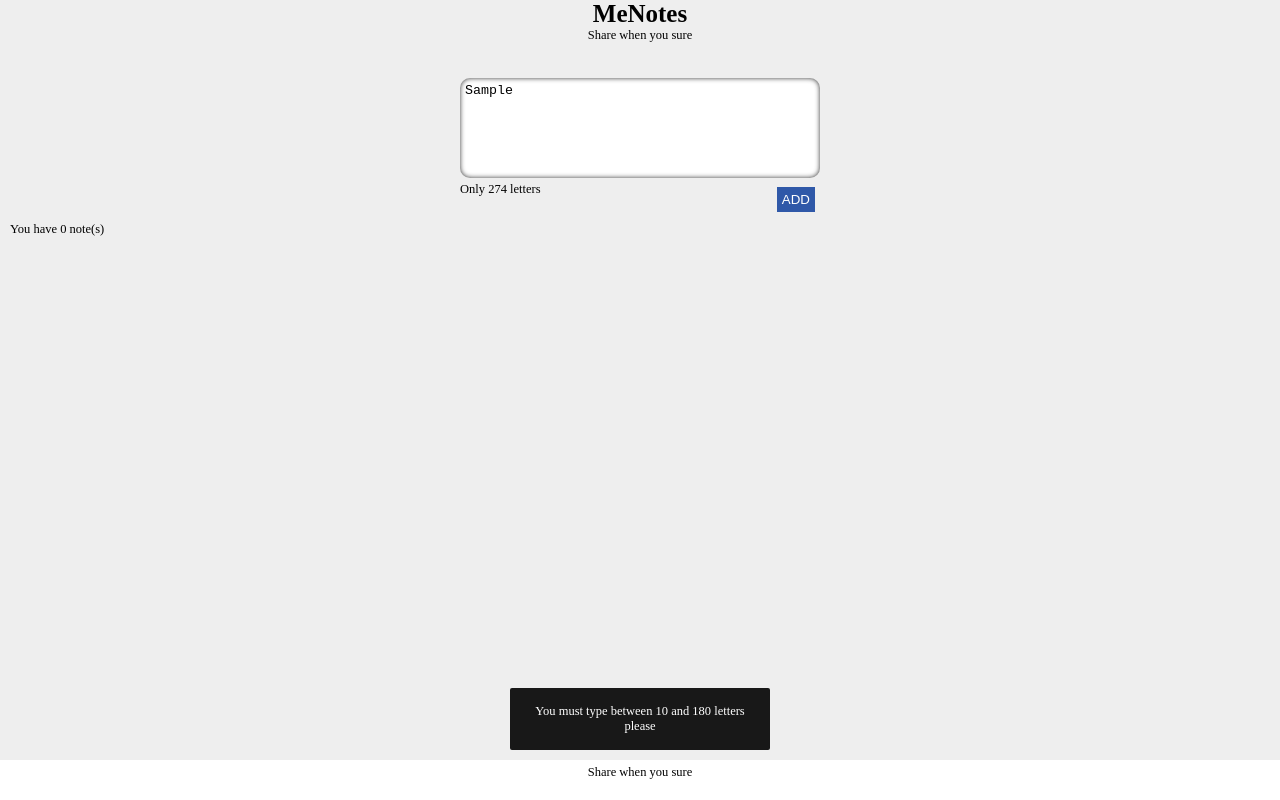
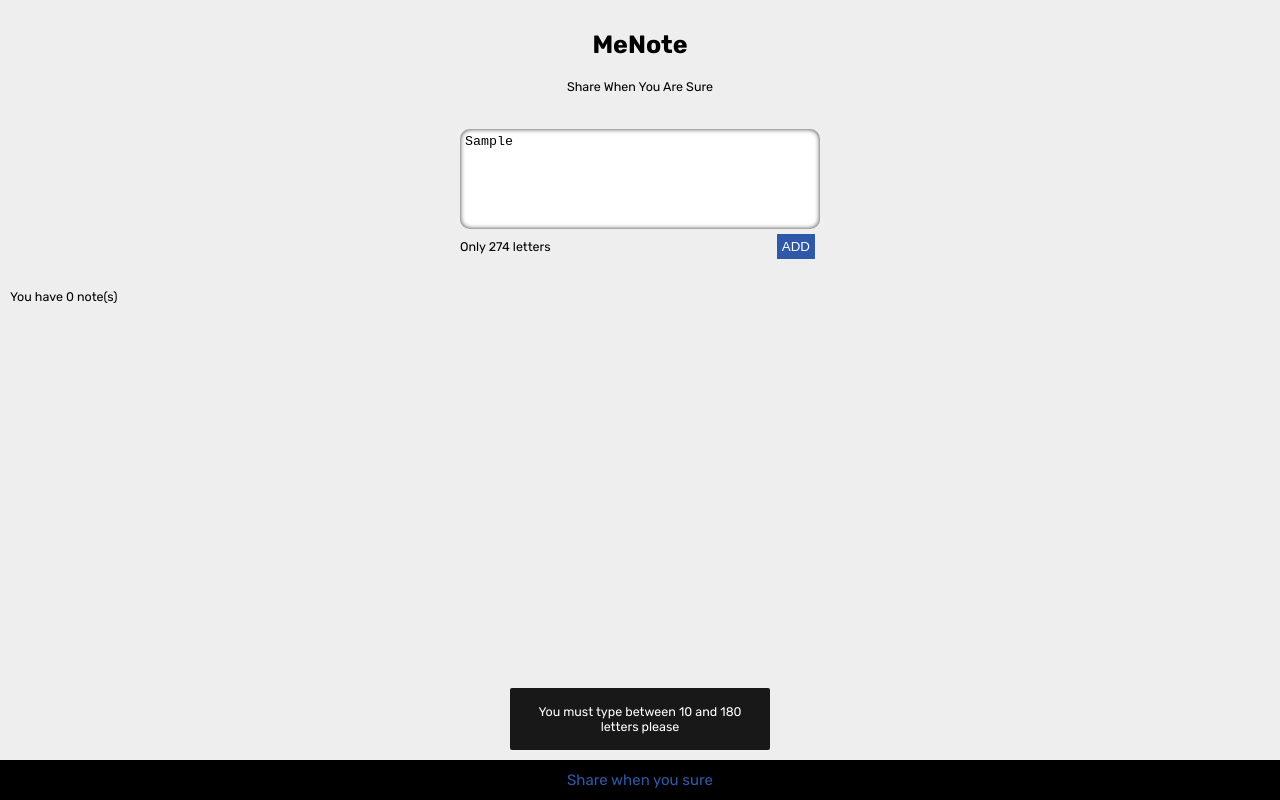
Before and after one commit to PW-learning/MeNotes, a plain HTML site: page menote/index.html in a window 1280 px wide. Both pictures are taken after typing "Sample" into the empty fields and a click on the button "ADD". Drawn offline with Linux system fonts and the light colour scheme.

Commit message:
different variables names propsal
I tried to give variables and elements a more clear names related to their purpose for the sake of readability and maintainability of this project

```diff
--- a/menote/css/style.css
+++ b/menote/css/style.css
@@ -1,25 +1,125 @@
 :root {
---pw-man: #2f58a8;
---pw-sub: #e71e26;
---pw-ttl:#333333;
---pw-txt: #424242;
---pw-bg: #eee;
---pw-wit:#fff;
+    --pw-main: #2f58a8;
+    --pw-sub: #e71e26;
+    --pw-title: #333333;
+    --pw-text: #424242;
+    --pw-grey-bg: #eee;
+    --pw-white-bg: #fff;
 }
-* {margin: 0;padding: 0;box-sizing: border-box;}
-html {background-color:var(--pw-man);font-size: 62.5%;}
-body {background-color:var(--pw-bg);font-size: 1.25em;min-height: 100vh;}
-header {text-align: center;}
-main {padding: 1rem;}
-.note {padding: 1rem;margin: 3em auto;background-color: var(--pw-wit);border-radius: 1rem;}
-.note p {padding: 5px;}
-.the-note {white-space: pre-wrap;}
-#write {max-width: 360px;margin: 2em auto;}
-#write textarea {width: 100%;height: 100px;resize: none;padding: 5px;box-shadow:inset 0 0 5px #333;border-radius: 1rem;border: none;}
-#count {}
-#add {float: right;}
-button {border-none:none;padding: .5rem;margin:.5rem;background-color: var(--pw-man);color:var(--pw-wit);border: none;}
-footer {background-color: var(--pw-wit);height:40px;position: fixed;bottom: 0;right: 0;left: 0;padding: 5px;text-align: center;}
-#toast {visibility: hidden;width: 260px;margin:auto;background: rgba(0,0,0,.9);color: #fff;text-align: center;border-radius: 2px;
-padding: 16px;position: fixed;z-index: 1;top:auto;right:0;bottom: 50px;left:0;}
-#toast.show {visibility: visible;}
+
+* {
+    margin: 0;
+    padding: 0;
+    box-sizing: border-box;
+}
+
+html {
+    background-color: var(--pw-main);
+    font-size: 62.5%;
+}
+
+body {
+    background-color: var(--pw-grey-bg);
+    font-size: 1.25em;
+    min-height: 100vh;
+    font-family: 'Rubik', sans-serif;
+}
+
+header {
+    text-align: center;
+    background-color: var(--pw-grey-bg);
+    padding: 1rem 0 0;
+}
+
+h1 {
+    padding: 2rem 0;
+}
+
+main {
+    padding: 1rem;
+}
+
+.note {
+    padding: 1rem;
+    margin: 3em auto;
+    background-color: var(--pw-white-bg);
+    border-radius: 1rem;
+}
+
+.note p {
+    padding: 5px;
+}
+
+.new-note {
+    white-space: pre-wrap;
+}
+
+#write {
+    max-width: 360px;
+    margin: 2em auto;
+}
+
+#write textarea {
+    display: block;
+    width: 100%;
+    height: 100px;
+    resize: none;
+    padding: 5px;
+    box-shadow: inset 0 0 5px #333;
+    border-radius: 1rem;
+    border: none;
+}
+
+.note-information {
+    display: flex;
+    justify-content: space-between;
+    align-items: center;
+}
+
+button {
+    border: none;
+    padding: .5rem;
+    margin: .5rem;
+    background-color: var(--pw-main);
+    color: var(--pw-white-bg);
+    border: none;
+}
+
+.slogan {
+    font-size: 1.5rem;
+    color: var(--pw-main);
+}
+
+footer {
+    background-color: black;
+    height: 40px;
+    position: fixed;
+    bottom: 0;
+    right: 0;
+    left: 0;
+    padding: 5px;
+    display: flex;
+    justify-content: center;
+    align-items: center;
+}
+
+#toast {
+    visibility: hidden;
+    width: 260px;
+    margin: auto;
+    background: rgba(0, 0, 0, .9);
+    color: #fff;
+    text-align: center;
+    border-radius: 2px;
+    padding: 16px;
+    position: fixed;
+    z-index: 1;
+    top: auto;
+    right: 0;
+    bottom: 50px;
+    left: 0;
+}
+
+#toast.show {
+    visibility: visible;
+}
--- a/menote/index.html
+++ b/menote/index.html
@@ -1,32 +1,45 @@
 <!DOCTYPE html>
 <html lang="en">
+
 <head>
     <meta charset="UTF-8">
     <meta http-equiv="X-UA-Compatible" content="IE=edge">
     <meta name="viewport" content="width=device-width, initial-scale=1.0">
-    <title>Document</title>
+    <!-- RUBIK font -->
+    <link rel="preconnect" href="https://fonts.googleapis.com">
+    <link rel="preconnect" href="https://fonts.gstatic.com" crossorigin>
+    <link href="https://fonts.googleapis.com/css2?family=Rubik:wght@400;500;700&display=swap" rel="stylesheet">
+    <title>MeNote</title>
     <link rel="stylesheet" href="css/style.css?v=0.001" />
+    <link rel="icon" href="./img/icons/tabIcon.png">
 </head>
+
 <body>
     <header>
-        <h1>MeNotes</h1>
-        <p>Share when you sure</p>
+        <h1>MeNote</h1>
+        <p>Share When You Are Sure</p>
     </header>
     <main>
         <div id="write">
             <textarea id="note" placeholder="Type your note here"></textarea>
-            <span id="count">Only 280 letters</span>
-            <button id="add">ADD</button>
+            <div class="note-information">
+                <span id="count">Only 280 letters</span>
+                <button id="add">ADD</button>
+            </div>
         </div>
         <div id="show">
             <p>You have <span id="nfn">0</span> note(s)</p>
         </div>
     </main>
     <footer>
-        <p>Share when you sure</p>
+        <p class="slogan">Share when you sure</p>
     </footer>
     <div id="toast">Toast Content</div>
+    <!-- toast library -->
     <script src="js/pwTools.js?v=0.001"></script>
-    <script src="js/app.js?v=0.001"></script>
+    <!-- our js -->
+    <script type="module" src="js/app.js?v=0.001"></script>
+    <!-- <script type="module" src="js/pwToast.js"></script> -->
 </body>
+
 </html>
--- a/menote/js/app.js
+++ b/menote/js/app.js
@@ -1,49 +1,62 @@
+// ignore the comments for now;
+// below is work in progress;
+
+// import { Toast } from "./pwToast.js"
+// let x = new Toast();
+// console.log(x);
+
+
 // Catch Elements
-let n = $id("note")
-let c = $id("count")
-let a = $id("add")
-let s = $id("show")
-let q = $id("nfn")
+let newNote = $id("note")
+let lettersCount = $id("count")
+let addButton = $id("add")
+let totalNotesCountDiv = $id("show")
+let totalNotesCount = $id("nfn");
+
 // Fixed values
-const mn = 10
-const mx = 280
+const minLettersCount = 10;
+const maxLettersCount = 280;
+
 // Check letters count in textarea
-n.addEventListener("input", () => {
-    let r = mx - n.value.length
-    c.textContent = `Only ${r} letters`
-    if(r < 25){
-        c.style.color = "#f70"
-        vibrate([100,50,100])
+newNote.addEventListener("input", () => {
+    let currentLettersCount = maxLettersCount - newNote.value.length
+    lettersCount.textContent = `Only ${currentLettersCount} letters`
+    if (currentLettersCount < 25) {
+        lettersCount.style.color = "#f70"
+        vibrate([100, 50, 100])
     }
     // TODO: red color when mor than 180
-})
+});
+
 // Insert note to storage
-a.addEventListener("click", () => {
-    if(n.value.length >= mn && n.value.length <= mx){
-        localStorage.setItem(rId(),n.value)
+addButton.addEventListener("click", () => {
+    if (newNote.value.length >= minLettersCount && newNote.value.length <= maxLettersCount) {
+        localStorage.setItem(randomID(), newNote.value)
         location.reload()
     } else {
-        pwToast('You must type between 10 and 180 letters please',5)
+        pwToast('You must type between 10 and 180 letters please', 5)
         vibError()
     }
-})
+});
+
 // Show all notes
-q.innerHTML = localStorage.length
-for (let i = 0; i < localStorage.length; i++){
-    console.log(localStorage.getItem(localStorage.key(i)))
-    let ne = document.createElement("div")
-    ne.innerHTML = `
+totalNotesCount.innerHTML = localStorage.length
+for (let i = 0; i < localStorage.length; i++) {
+    let newNoteToBeAdded = document.createElement("div")
+    newNoteToBeAdded.innerHTML = `
         <div id="note-${i}" class="note">
-            <p class="the-note">${localStorage.getItem(localStorage.key(i))}</p>
-            <hr /><button class="del">Delete</button>
-            <button id="pw-shr-${i}" class="pw-shr">Share</button>
+            <p class="new-ne">${localStorage.getItem(localStorage.key(i))}</p>
+            <hr />
+            <button class="delete">Delete</button>
+            <button id="pw-share-${i}" class="pw-share">Share</button>
         </div>
     `
-    s.appendChild(ne)
-}
+    totalNotesCountDiv.appendChild(newNoteToBeAdded)
+};
+
 // Delete note
-let zzz = document.querySelectorAll(".del")
-zzz.forEach((v,k) => {
+let allDeleteButtons = document.querySelectorAll(".delete")
+allDeleteButtons.forEach((v, k) => {
     v.addEventListener("click", () => {
         if (confirm("Are you sure ? This note will go for good")) {
             localStorage.removeItem(localStorage.key(k))
@@ -53,21 +66,22 @@ zzz.forEach((v,k) => {
             pwToast("Nothing deleted")
         }
     })
-})
+});
+
 // TODO: Edit note
 // Share when you sure
-let shr = document.querySelectorAll(".pw-shr")
-shr.forEach((v, k) => {
+let allShareButtons = document.querySelectorAll(".pw-share")
+allShareButtons.forEach((v, k) => {
     v.addEventListener("click", () => {
         let msg = v.parentElement.firstElementChild.innerHTML
         if (navigator.share) {
             navigator.share({
-                title: 'MeNote',
-                text: msg,
-                url: 'https://menote.pehpe.com',
-            })
+                    title: 'MeNote',
+                    text: msg,
+                    url: 'https://menote.pehpe.com',
+                })
                 .then(() => console.log('Successful share'))
                 .catch((error) => console.log('Error sharing', error));
         }
     })
-})
+});
--- a/menote/js/pwTools.js
+++ b/menote/js/pwTools.js
@@ -1,39 +1,43 @@
 // Samir's short selector function
-let $id = id => document.getElementById(id)
+let $id = id => document.getElementById(id);
 // Generate random ID
-let rId = () => Date.now().toString(36)
+let randomID = () => Date.now().toString(36);
 // Toast support
-function pwToast(txt = "", tim = 5) {
-    tim = tim * 1000;
-    let x = document.getElementById("toast");
-    x.innerHTML = txt;
-    x.className = "show";
-    setTimeout(function(){ x.className = x.className.replace("show", ""); }, tim);
+function pwToast(message = "", time = 5) {
+    time = time * 1000;
+    let toast = document.getElementById("toast");
+    toast.innerHTML = message;
+    toast.className = "show";
+    setTimeout(function() { toast.className = toast.className.replace("show", ""); }, time);
 }
 // Enable vibration support
 navigator.vibrate = navigator.vibrate || navigator.webkitVibrate || navigator.mozVibrate || navigator.msVibrate;
-function vibError(){
+
+function vibError() {
     if (navigator.vibrate) {
-            window.navigator.vibrate([100,50,500])
+        window.navigator.vibrate([100, 50, 500])
     }
 }
-function vibOnce(){
+
+function vibOnce() {
     if (navigator.vibrate) {
-            window.navigator.vibrate(500)
+        window.navigator.vibrate(500)
     }
 }
-function vibTwice(){
+
+function vibTwice() {
     if (navigator.vibrate) {
-            window.navigator.vibrate([100,50,100])
+        window.navigator.vibrate([100, 50, 100])
     }
 }
-function vibrate(sec){
+
+function vibrate(sec) {
     if (navigator.vibrate) {
-            window.navigator.vibrate(sec)
+        window.navigator.vibrate(sec)
     }
 }
 // Connection status
-if(navigator.onLine){
+if (navigator.onLine) {
     pwToast("You are good to go")
 } else {
     pwToast("You are Offline .. check your internet connection")
```
